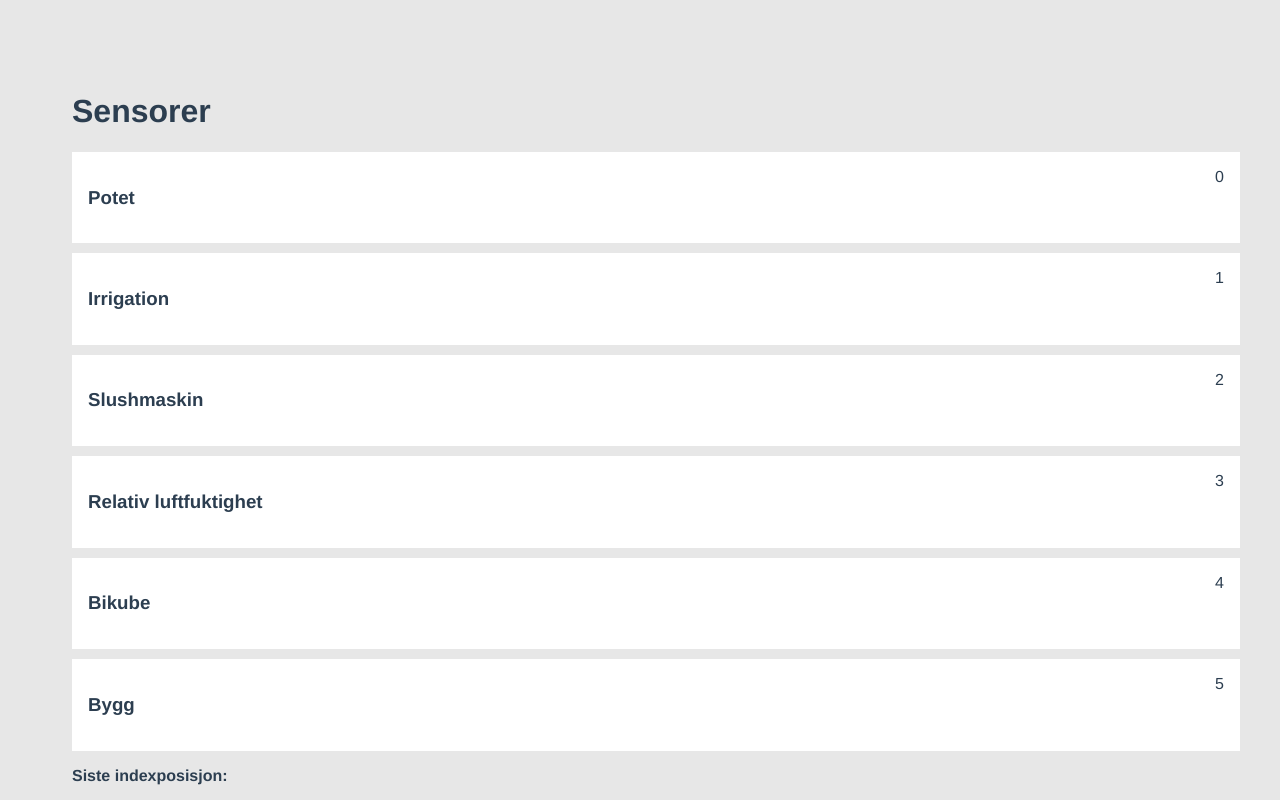
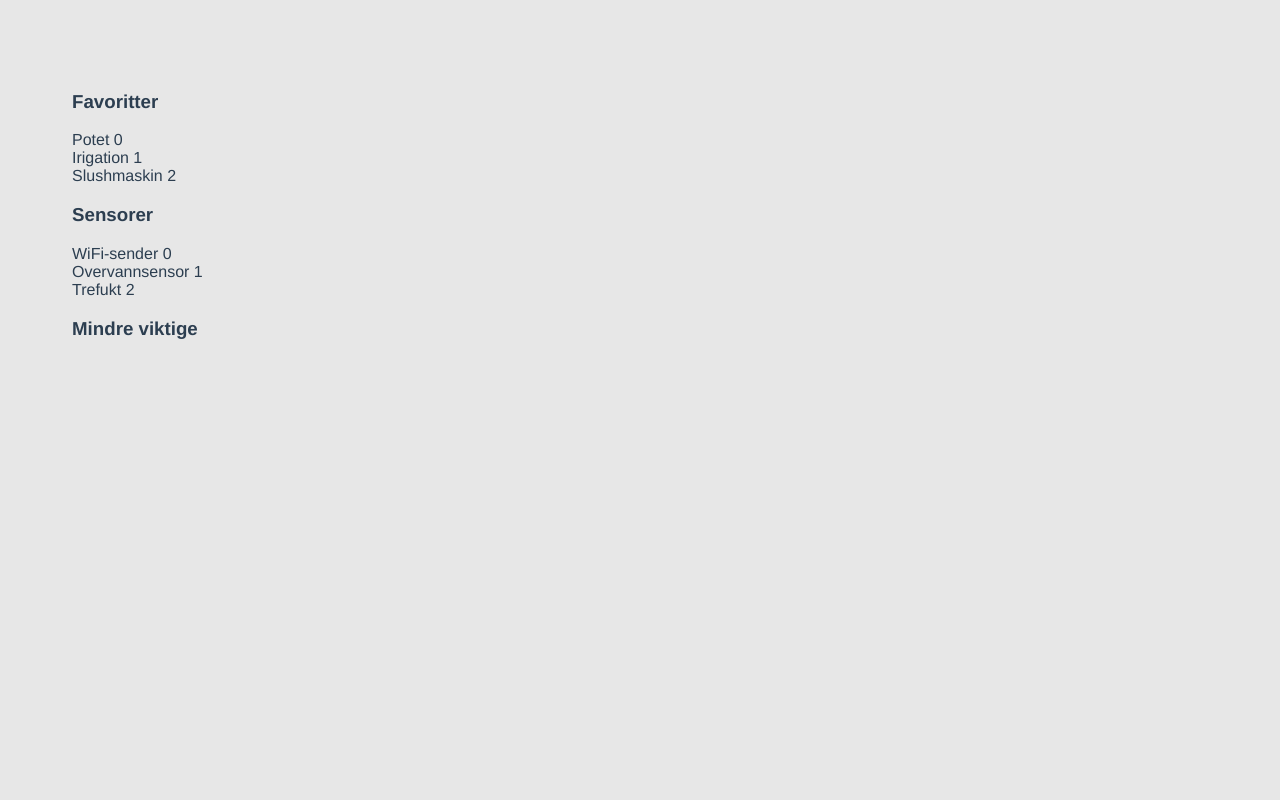
Before and after one commit to leiflundberg/vue-sortable, a Vue app: page / in a window 1280 px wide. Shown: the top 800 px of the page. Built offline with nearby package versions, Linux system fonts and the light colour scheme.

Commit message:
adding multiple sections

```diff
--- a/package.json
+++ b/package.json
@@ -9,8 +9,7 @@
   },
   "dependencies": {
     "core-js": "^3.4.4",
-    "vue": "^2.6.10",
-    "vuedraggable": "^2.23.2"
+    "vue": "^2.6.10"
   },
   "devDependencies": {
     "@vue/cli-plugin-babel": "^4.1.0",
@@ -19,6 +18,7 @@
     "babel-eslint": "^10.0.3",
     "eslint": "^5.16.0",
     "eslint-plugin-vue": "^5.0.0",
-    "vue-template-compiler": "^2.6.10"
+    "vue-template-compiler": "^2.6.10",
+    "vuedraggable": "^2.23.2"
   }
 }
--- a/src/App.vue
+++ b/src/App.vue
@@ -1,16 +1,16 @@
 <template>
   <div id="app">
-    <HelloWorld msg="Welcome to Your Vue.js App"/>
+    <TwoLists msg="Welcome to Your Vue.js App"/>
   </div>
 </template>
 
 <script>
-import HelloWorld from './components/HelloWorld.vue'
+import TwoLists from './components/Two-lists.vue'
 
 export default {
   name: 'app',
   components: {
-    HelloWorld
+    TwoLists
   }
 }
 </script>
--- /dev/null
+++ b/src/components/Two-lists.vue
@@ -0,0 +1,69 @@
+<template>
+  <div class="row">
+    <div class="col-3">
+      <h3>Favoritter</h3>
+      <draggable class="list-group" :list="list1" group="people">
+        <div
+          class="list-group-item"
+          v-for="(element, index) in list1"
+          :key="element.name"
+        >
+          {{ element.name }} {{ index }}
+        </div>
+      </draggable>
+    </div>
+    <div class="col-3">
+      <h3>Sensorer</h3>
+      <draggable class="list-group" :list="list2" group="people">
+        <div
+          class="list-group-item"
+          v-for="(element, index) in list2"
+          :key="element.name"
+        >
+          {{ element.name }} {{ index }}
+        </div>
+      </draggable>
+    </div>
+    <div class="col-3">
+      <h3>Mindre viktige</h3>
+      <draggable class="list-group" :list="list3" group="people">
+        <div
+          class="list-group-item"
+          v-for="(element, index) in list3"
+          :key="element.name"
+        >
+          {{ element.name }} {{ index }}
+        </div>
+      </draggable>
+    </div>
+  </div>
+</template>
+<script>
+import draggable from "vuedraggable";
+
+export default {
+  name: "two-lists",
+  display: "Two Lists",
+  order: 1,
+  components: {
+    draggable
+  },
+  data() {
+    return {
+      list1: [
+        { name: "Potet", id: 1 },
+        { name: "Irigation", id: 2 },
+        { name: "Slushmaskin", id: 3 },
+      ],
+      list2: [
+        { name: "WiFi-sender", id: 5 },
+        { name: "Overvannsensor", id: 6 },
+        { name: "Trefukt", id: 7 }
+      ],
+      list3: [
+
+      ]
+    };
+  }
+};
+</script>
```
Also changed, not shown: 1 other file (tests, documents, lock files or other folders).
